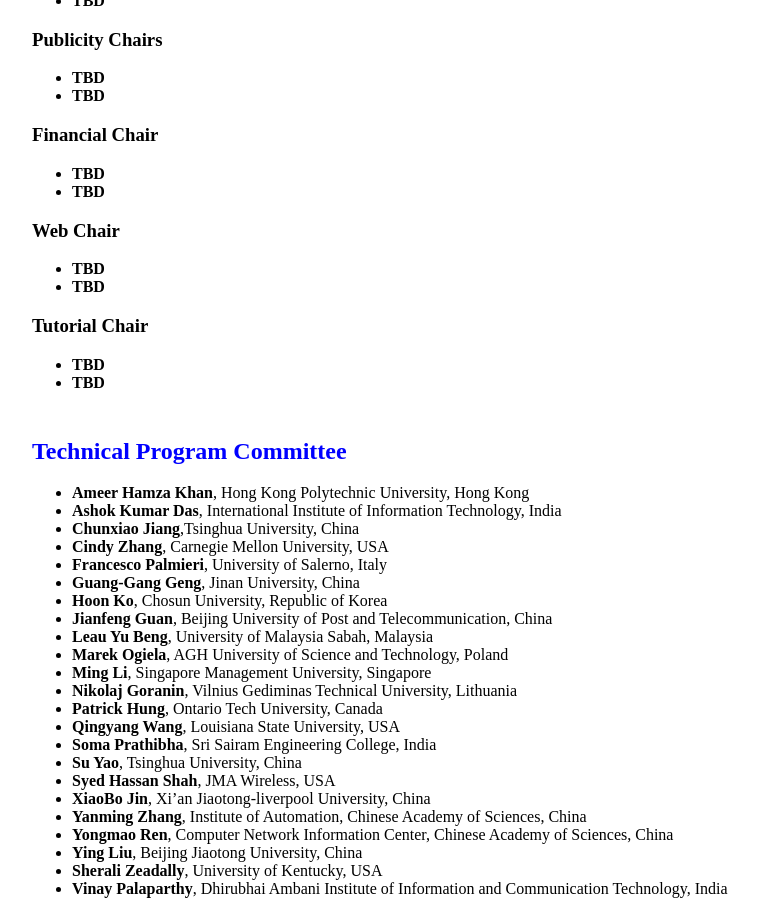
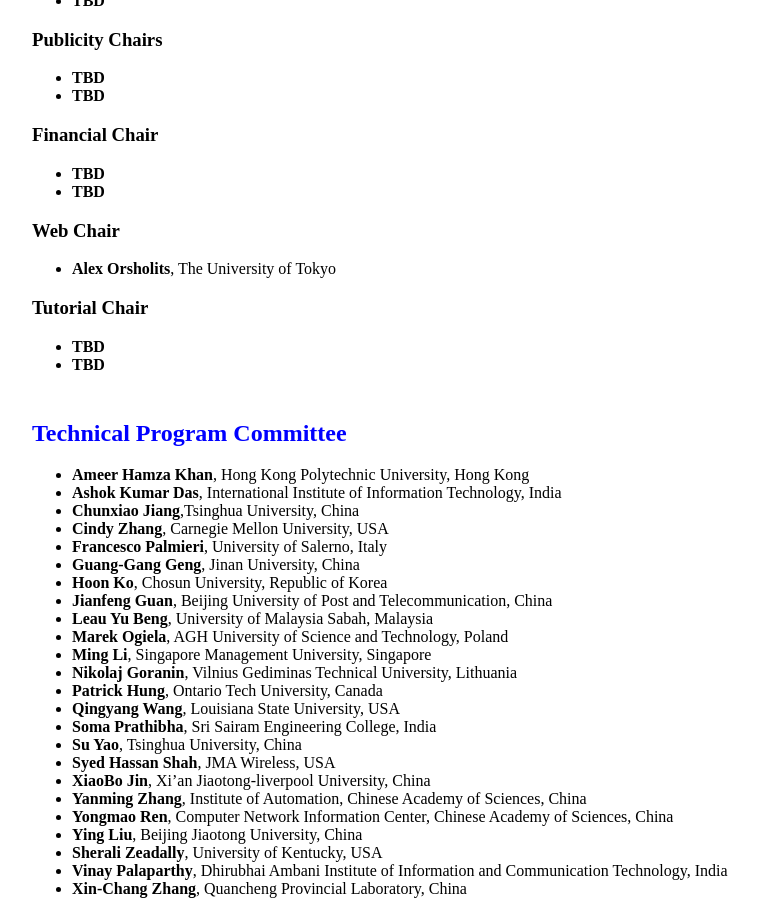
Before and after one commit to icea-conf/2024, a Jekyll site: the page built from committee/index.html, in a window 1280 px wide and 900 px high, scrolled down 797 px. Shown: the whole window, without its empty margins (233-991 px from the left). Built offline with Jekyll 4.4.1, drawn with Linux system fonts in a browser that asks for light colours.

Commit message:
Update index.html
added Alex Orsholits

```diff
--- a/committee/index.html
+++ b/committee/index.html
@@ -54,8 +54,7 @@
 
 				<h3>Web Chair</h3>
 				<ul>
-					<li><b>TBD</b></li>
-					<li><b>TBD</b></li>
+					<li><b>Alex Orsholits</b>, The University of Tokyo</li>
 				</ul>
 
 				<h3>Tutorial Chair</h3>
```
